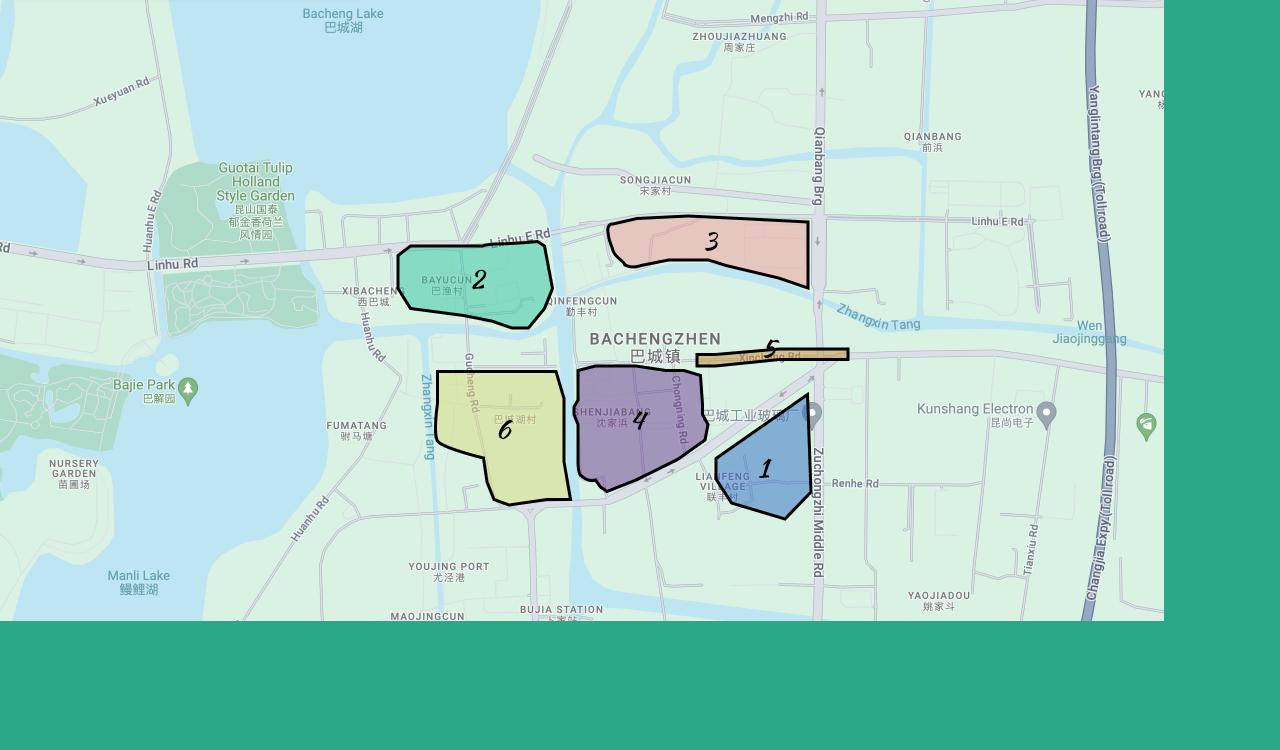
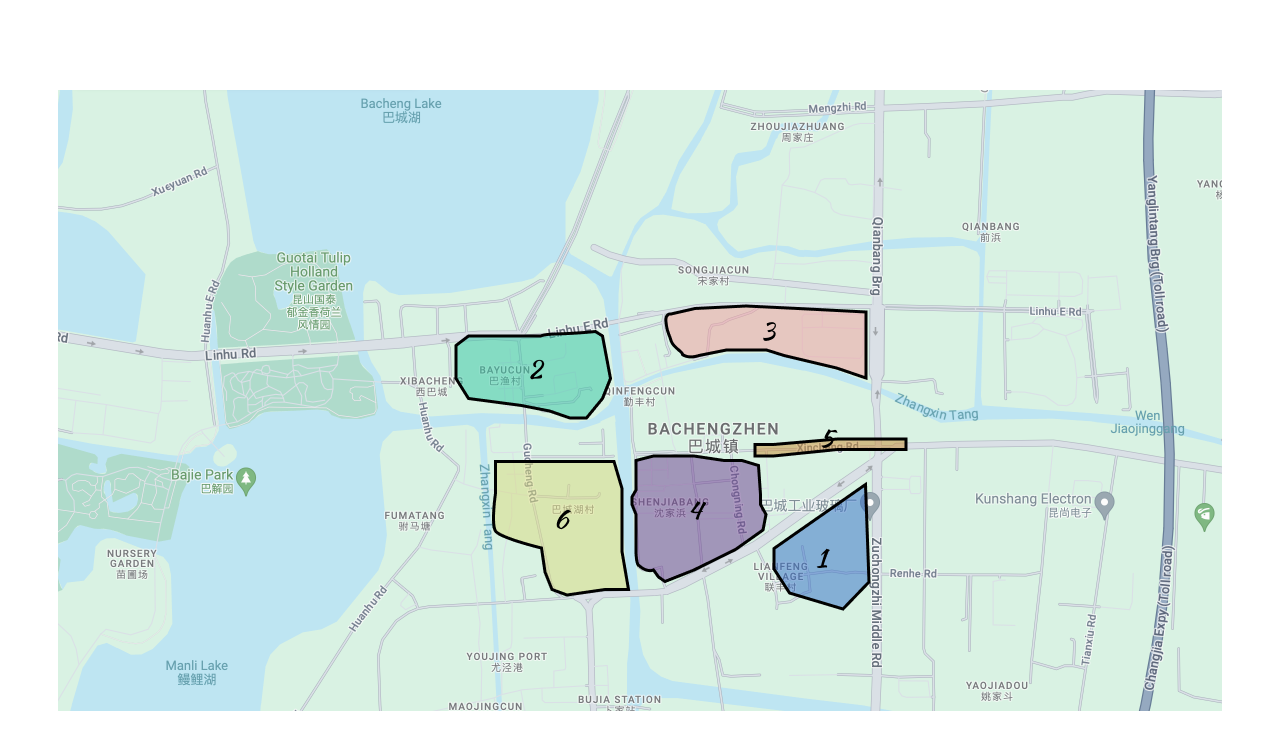
Before and after one commit to EllenYang0908/html-css-js-projects, a plain HTML site: page Ellen Yang Midterm/map.html in a window 1280 px wide. Drawn offline with Linux system fonts and the light colour scheme.

Commit message:
Add files via upload

```diff
--- a/Ellen Yang Midterm/map.css
+++ b/Ellen Yang Midterm/map.css
@@ -2,7 +2,7 @@
     box-sizing: border-box;
     margin: 0px;
     padding: 0;
-    background-color: rgb(43, 168, 133);
+    background-color: rgb(255, 255, 255);
     font-family: sans-serif;
 }
 
--- a/Ellen Yang Midterm/map.html
+++ b/Ellen Yang Midterm/map.html
@@ -5,7 +5,31 @@
     <meta name="viewport" content="width=device-width, initial-scale=1.0">
     <title>Map of the Bacheng Town</title>
     <link rel="stylesheet" href="map.css">
+
+    <style>
+        #container {
+            display: flex;
+            justify-content: center;
+            align-items: center;
+            height: 100vh; /* Center vertically */
+        }
+
+        #image_container {
+            position: relative;
+        }
+
+        img {
+            display: block; /* To remove extra spacing around the image */
+        }
+
+        /* Add more CSS styles as needed */
+    </style>
+
 </head>
+
+
+
+
 <body>
     <div id="container">
         <div id="image_container">
```
Also changed, not shown: Ellen Yang Midterm/2.0.html (+1 -1 lines), Ellen Yang Midterm/2.1.html (+1 -1 lines), Ellen Yang Midterm/2.2.html (+3 -3 lines), 1 other file.
